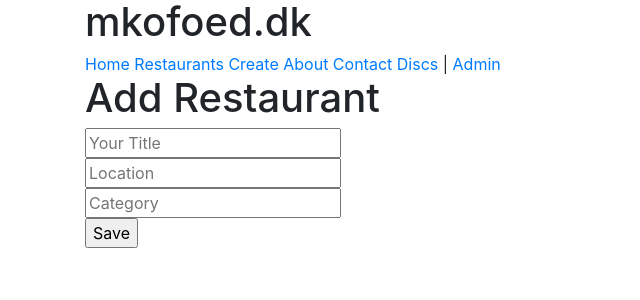
After one commit to mkofoed/trydjango, a Django app: page /restaurants/create/ in a window 1280 px wide. The commit adds this page. Shown: the top 300 px of the page, without its empty margins (0-640 px from the left). Run offline with Django 3.2, Linux system fonts and the light colour scheme; some libraries are stand-ins or nearby versions.

Commit message:
Added forms the wrong way

```diff
--- /dev/null
+++ b/trydjango/restaurants/forms.py
@@ -0,0 +1,6 @@
+from django import forms
+
+class RestaurantCreateForm(forms.Form):
+    name            = forms.CharField()
+    location        = forms.CharField(required=False)
+    category        = forms.CharField(required=False)
--- /dev/null
+++ b/trydjango/restaurants/templates/restaurants/form.html
@@ -0,0 +1,18 @@
+{% extends 'base.html' %}
+{% block head_title %}Add Restaurants | {{ block.super }}{% endblock head_title%}
+
+
+{% block content %}
+
+
+<h1>Add Restaurant</h1>
+
+<form method='POST'> {% csrf_token %}
+    <input type='text' name='title' placeholder="Your Title"></br>
+    <input type='text' name='location' placeholder="Location"></br>
+    <input type='text' name='category' placeholder="Category"></br>
+<button type="submit">Save</button>
+</form>
+
+
+{% endblock content %}
--- a/trydjango/restaurants/views.py
+++ b/trydjango/restaurants/views.py
@@ -5,6 +5,7 @@ from django.views import View
 from django.views.generic import TemplateView, ListView, DetailView
 
 from .models import RestaurantLocation
+from .forms import RestaurantCreateForm
 
 def restaurant_list_view(request):
     template_name = 'restaurants/restaurants_list.html'
@@ -31,3 +32,14 @@ class RestaurantListView(ListView):
 
 class RestaurantDetailView(DetailView):
     queryset = RestaurantLocation.objects.all()
+
+
+def restaurant_createview(request):
+    if request.method == 'GET':
+        print('---GET DATA---')
+    if request.method == 'POST':
+        print('---POST DATA---')
+        print(request.POST)
+    template_name = 'restaurants/form.html'
+    context = {}
+    return render(request, template_name, context)
--- a/trydjango/templates/snippets/nav.html
+++ b/trydjango/templates/snippets/nav.html
@@ -2,6 +2,7 @@
 <h1>mkofoed.dk</h1>
 <a href="/">Home</a>
 <a href="/restaurants/">Restaurants</a>
+<a href="/restaurants/create/">Create</a>
 <a href="/about/">About</a>
 <a href="/contact/">Contact</a>
 <a href="/discs/">Discs</a> |
--- a/trydjango/trydjango/urls.py
+++ b/trydjango/trydjango/urls.py
@@ -16,12 +16,17 @@ Including another URLconf
 from django.conf.urls import url
 from django.contrib import admin
 from django.views.generic import TemplateView
-from restaurants.views import RestaurantListView, RestaurantDetailView
+from restaurants.views import (
+    RestaurantListView,
+    RestaurantDetailView,
+    restaurant_createview
+    )
 
 urlpatterns = [
     url(r'^admin/', admin.site.urls),
     url(r'^$', TemplateView.as_view(template_name='home.html')),
     url(r'^restaurants/$', RestaurantListView.as_view()),
+    url(r'^restaurants/create/$', restaurant_createview),
     url(r'^restaurants/(?P<slug>[\w-]+)/$', RestaurantDetailView.as_view()),
     #url(r'^restaurants/?(?P<slug>\w+)/$', RestaurantListView.as_view()),
     url(r'^about/$', TemplateView.as_view(template_name='about.html')),
```
Also changed, not shown: trydjango/restaurants/utils.py (+7 -1 lines).
